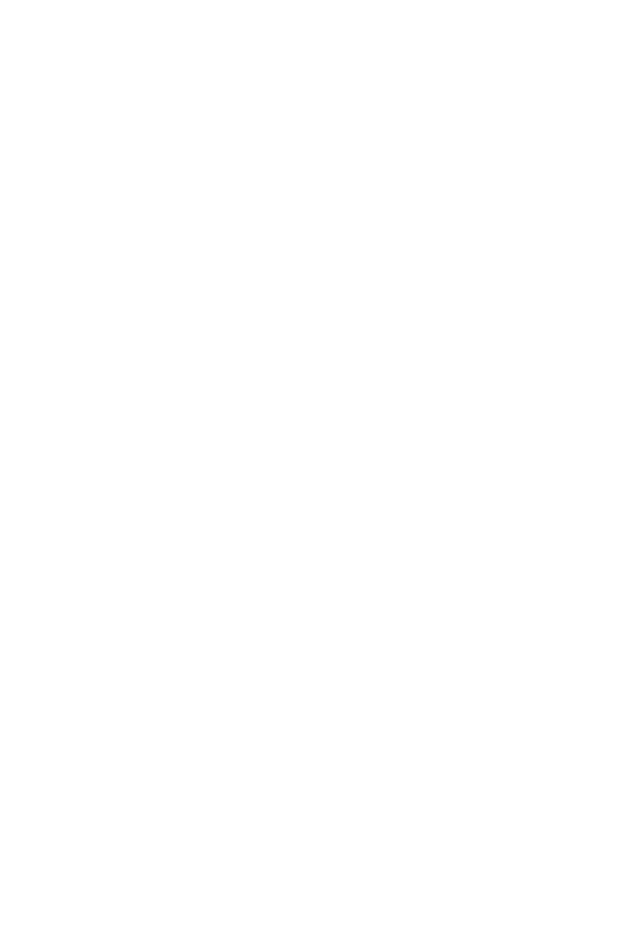
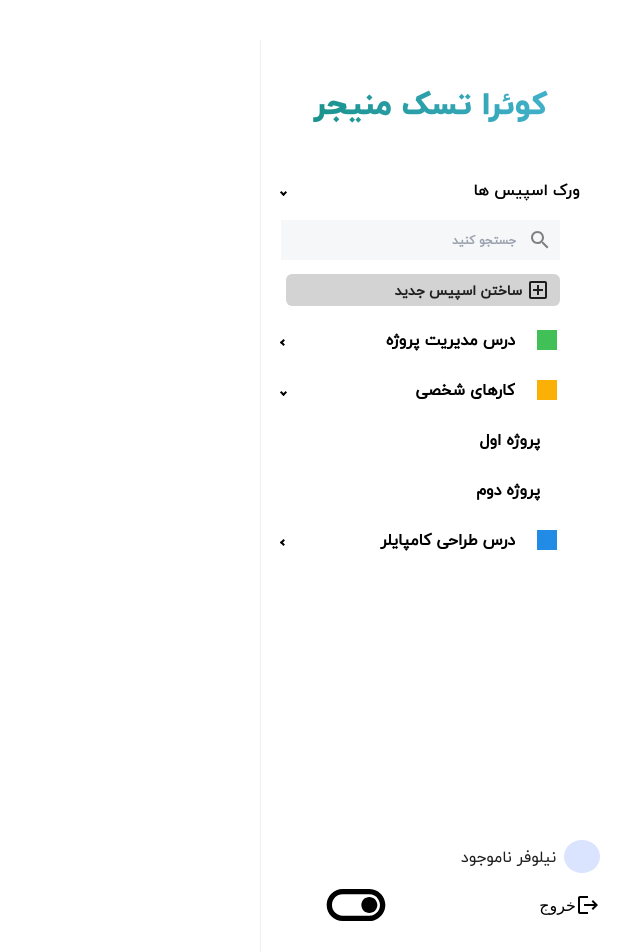
Before and after one commit to fall-Quera-front-end-bootcamp/Group-5, a React (Vite) app: page /home in a window 1280 px wide. Before the commit this address had no page. Shown: the top 952 px of the page, without its empty margins (640-1280 px from the left). Before the commit the page ends 800 px from the top, so only its background shows below. Built offline with nearby package versions, Linux system fonts and the light colour scheme.

Commit message:
MainLayout almost done except for the header which I will make tommorow

```diff
--- a/package.json
+++ b/package.json
@@ -11,10 +11,13 @@
   },
   "dependencies": {
     "@hookform/resolvers": "^3.3.4",
+    "@mui/icons-material": "^5.15.11",
+    "@mui/material": "^5.15.11",
     "react": "^18.2.0",
     "react-dom": "^18.2.0",
     "react-hook-form": "^7.50.1",
     "react-icons": "^5.0.1",
+    "react-pro-sidebar": "^1.1.0",
     "react-router-dom": "^6.22.1",
     "reactjs-popup": "^2.0.6",
     "zod": "^3.22.4"
--- a/src/App.tsx
+++ b/src/App.tsx
@@ -3,6 +3,7 @@
 import { Login, SignUp, ForgotPassword, ResetPassword, Profile } from "./Pages";
 import { Routes, Route } from "react-router-dom";
 import Listview from "./components/ListView/Listview";
+import MainLayout from "./components/MainLayout";
 function App() {
   return (
     <Routes>
@@ -14,6 +15,7 @@
         <Route path="Listview" element={<Listview />} />
       </Route>
       <Route path="/profile" element={<Profile />} />
+      <Route path="/home" element={<MainLayout />} />
     </Routes>
   );
 }
--- /dev/null
+++ b/src/components/MainLayout/index.tsx
@@ -0,0 +1,10 @@
+
+import Sidebar from '../Sidebar'
+
+const MainLayout = () => {
+  return (
+    <Sidebar />
+  )
+}
+
+export default MainLayout
--- /dev/null
+++ b/src/components/Sidebar/ExitButton.tsx
@@ -0,0 +1,11 @@
+import LogoutIcon from '@mui/icons-material/Logout';
+const ExitButton = () => {
+  return (
+    <div className='flex'>
+      <LogoutIcon style={{width:"24px", height:"24px"}} />
+      <p>خروج</p>
+    </div>
+  )
+}
+
+export default ExitButton
--- /dev/null
+++ b/src/components/Sidebar/ProfilePreview.tsx
@@ -0,0 +1,17 @@
+
+
+const ProfilePreview = () => {
+  return (
+    <div className="flex justify-center items-center gap-xs ">
+      <div className='rounded-[50%] bg-indigo-secondary h-[33px] w-[36px] pt-[9px]
+        pr-[8px] pb-[7px] pl-[8px]
+      '>
+      </div>
+      <p className="font-body text-body-m text-[#1E1E1E]">
+        نیلوفر ناموجود
+      </p>
+    </div>
+  )
+}
+
+export default ProfilePreview
--- /dev/null
+++ b/src/components/Sidebar/ProjectColorBox.tsx
@@ -0,0 +1,11 @@
+interface ProjectColorBoxProps {
+    color: string;
+}
+const ProjectColorBox = (props: ProjectColorBoxProps) => {
+  return (
+    <div className={`h-[20px] w-[20px] ${props.color} ml-2`}>
+    </div>
+  )
+}
+
+export default ProjectColorBox
--- /dev/null
+++ b/src/components/Sidebar/Searchbar.tsx
@@ -0,0 +1,16 @@
+import IconButton from "@mui/material/IconButton";
+import SearchIcon from "@mui/icons-material/Search";
+
+const Searchbar = () => {
+  return (
+    <form className="flex items-center bg-[#F6F7F9] text-center">
+      <IconButton type="submit" aria-label="search">
+        <SearchIcon style={{ fill: "gray" }} />
+      </IconButton>
+      <input type="text" placeholder="جستجو کنید" className="font-body text-[12px] text-right pr-1 h-[40px] w-[274px] bg-[#F6F7F9]">
+      </input>
+    </form>
+  );
+};
+
+export default Searchbar;
--- /dev/null
+++ b/src/components/Sidebar/ThemeButton.tsx
@@ -0,0 +1,12 @@
+
+import ToggleOnOutlinedIcon from '@mui/icons-material/ToggleOnOutlined';
+
+const ThemeButton = () => {
+  return (
+    <div>
+      <ToggleOnOutlinedIcon  style={{height: "64px" , width:"64px" , borderRadius:"8px"}} />
+    </div>
+  )
+}
+
+export default ThemeButton
--- /dev/null
+++ b/src/components/Sidebar/index.tsx
@@ -0,0 +1,86 @@
+import { Sidebar, Menu, MenuItem, SubMenu } from "react-pro-sidebar";
+import AddBoxOutlinedIcon from "@mui/icons-material/AddBoxOutlined";
+import Searchbar from "./Searchbar";
+import ProjectColorBox from "./ProjectColorBox";
+import ProfilePreview from "./ProfilePreview";
+import ExitButton from "./ExitButton";
+import ThemeButton from "./ThemeButton";
+const MySidebar = () => {
+  return (
+    <div>
+    <Sidebar
+      rtl={true}
+      className="mt-[40px] font-body h-[800px] mr-[40px]"
+      width="340px"
+      backgroundColor="white"
+    >
+      <div>
+        <h1
+          className="font-heading text-heading-l bg-gradient-to-r text-center
+               from-[#118C80] to-[#4AB7D8] text-transparent bg-clip-text mt-[40px] mb-[37px]"
+        >
+          کوئرا تسک منیجر
+        </h1>
+        <Menu>
+          <SubMenu
+            defaultOpen={true}
+            label="ورک اسپیس ها"
+            className="font-bold text-[16px]"
+          >
+            <MenuItem>
+              <Searchbar />
+            </MenuItem>
+            <MenuItem>
+              <button
+                className="bg-[#D3D3D3] font-body text-body-s w-[274px] h-[32px]
+          rounded-[6px] p-[10px] flex items-center gap-[4px] text-[#1E1E1E]"
+              >
+                <AddBoxOutlinedIcon /> ساختن اسپیس جدید
+              </button>
+            </MenuItem>
+            <SubMenu
+              className="font-body text-body-m"
+              label="درس مدیریت پروژه"
+              icon={<ProjectColorBox color="bg-green-primary" />}
+            ></SubMenu>
+            <SubMenu
+              defaultOpen={true}
+              className="font-body text-body-m"
+              label="کارهای شخصی"
+              icon={<ProjectColorBox color="bg-yellow-primary" />}
+            >
+              <MenuItem>پروژه اول</MenuItem>
+              <MenuItem>پروژه دوم</MenuItem>
+            </SubMenu>
+            <SubMenu
+              className="font-body text-body-m"
+              label="درس طراحی کامپایلر"
+              icon={<ProjectColorBox color="bg-blue-primary" />}
+            ></SubMenu>
+          </SubMenu>
+        </Menu>
+      </div>
+    </Sidebar>
+    <div>
+      <Sidebar
+      rtl={true}
+      className="\font-body  mr-[40px]"
+      width="340px"
+      backgroundColor="white"
+      >
+      <div className="flex flex-col  place-self-start w-[276px] h-[85px] mb-[40px]">
+        <div className="place-self-start" >
+        <ProfilePreview />
+        </div>
+        <div className="flex flex-row justify-between items-center">
+        <ExitButton />
+        <ThemeButton />
+        </div>
+      </div>
+      </Sidebar>
+    </div>
+    </div>
+  );
+};
+
+export default MySidebar;
```
Also changed, not shown: 1 other file (tests, documents, lock files or other folders).
